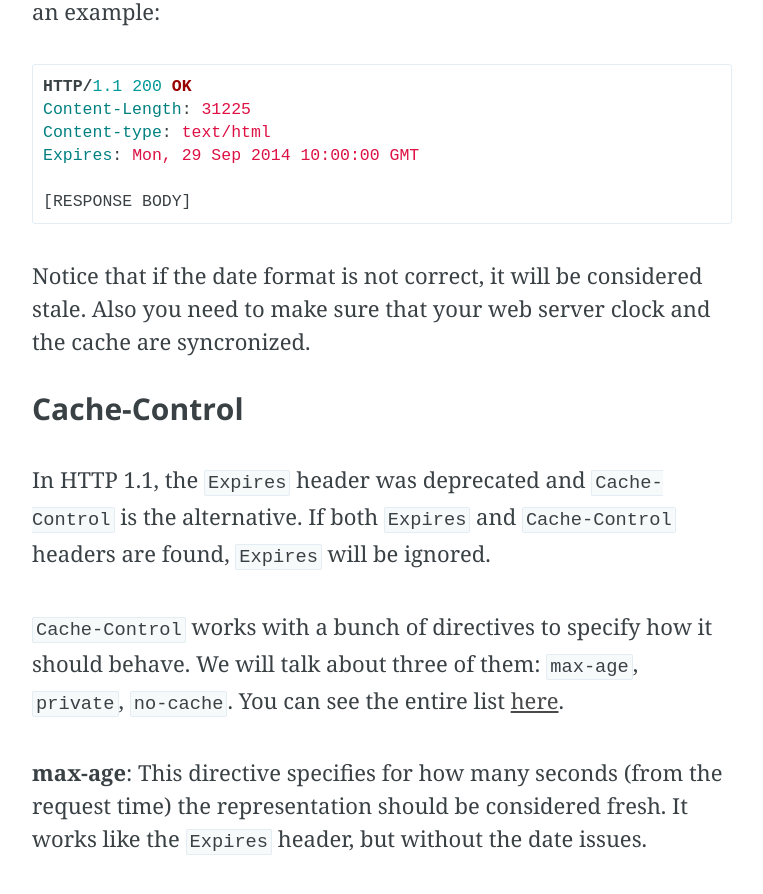
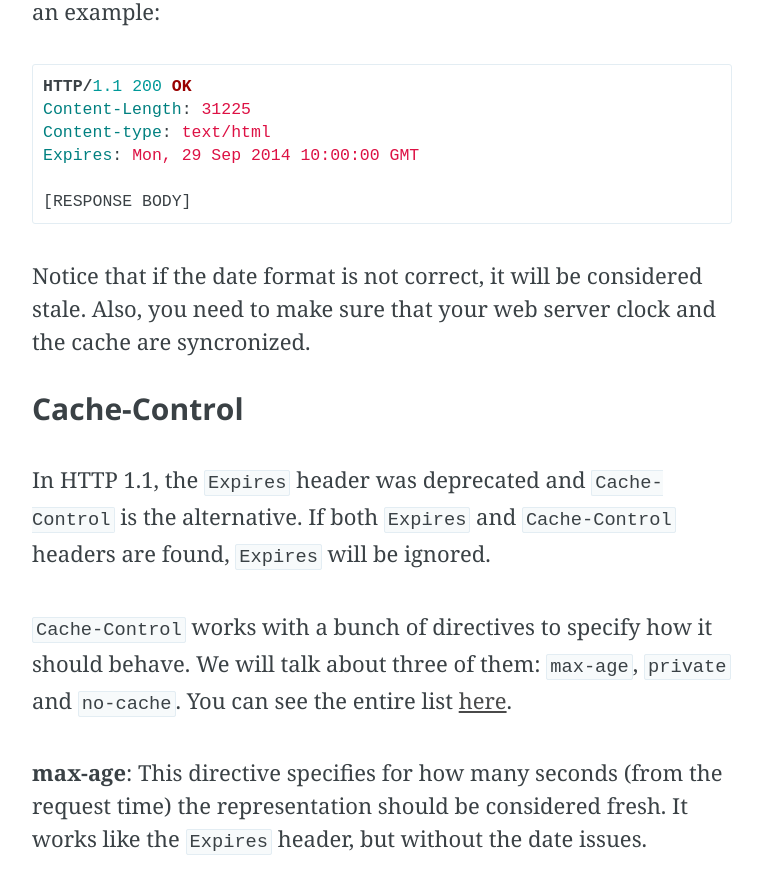
Before and after one commit to brianstorti/brianstorti.github.io, a Jekyll site: the page built from _posts/2014-09-27-working-with-http-cache.md, in a window 1280 px wide and 900 px high, scrolled down 1737 px. Shown: the top 894 px of the window, without its empty margins (258-1021 px from the left). Built offline with Jekyll 4.4.1, drawn with Linux system fonts in a browser that asks for light colours; Markdown is read by kramdown in place of the engine named in the settings; a script that is not in the unit is left out; some of the changed text lies outside the part shown.

Commit message:
fix some typos

````diff
--- a/_posts/2014-09-27-working-with-http-cache.md
+++ b/_posts/2014-09-27-working-with-http-cache.md
@@ -35,14 +35,14 @@ Expires: Mon, 29 Sep 2014 10:00:00 GMT
 [RESPONSE BODY]
 ```
 
-Notice that if the date format is not correct, it will be considered stale. Also you need to make sure that your web server clock and the cache
+Notice that if the date format is not correct, it will be considered stale. Also, you need to make sure that your web server clock and the cache
 are syncronized.
 
 #### Cache-Control
 In HTTP 1.1, the `Expires` header was deprecated and `Cache-Control` is the alternative. If both `Expires` and `Cache-Control` headers are found, `Expires`
 will be ignored.
 
-`Cache-Control` works with a bunch of directives to specify how it should behave. We will talk about three of them:  `max-age`, `private`, `no-cache`.
+`Cache-Control` works with a bunch of directives to specify how it should behave. We will talk about three of them:  `max-age`, `private` and `no-cache`.
 You can see the entire list [here](http://www.w3.org/Protocols/rfc2616/rfc2616-sec14.html#sec14.9).
 
 **max-age**: This directive specifies for how many seconds (from the request time) the representation should be considered fresh. It works like the `Expires` header,
````
Also changed, not shown: other parts of _posts/2014-09-27-working-with-http-cache.md (+2 -2 lines).
